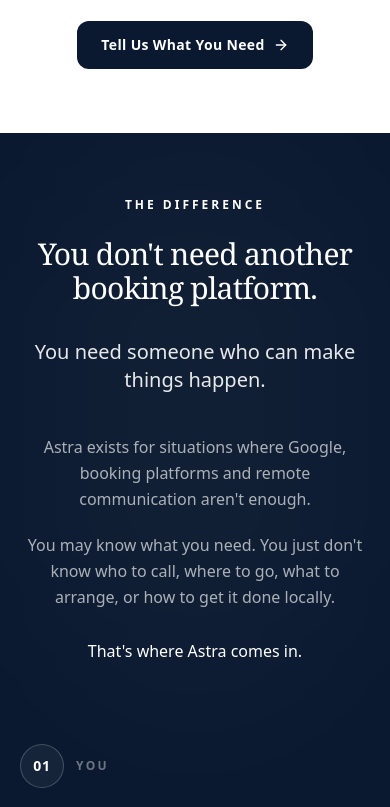
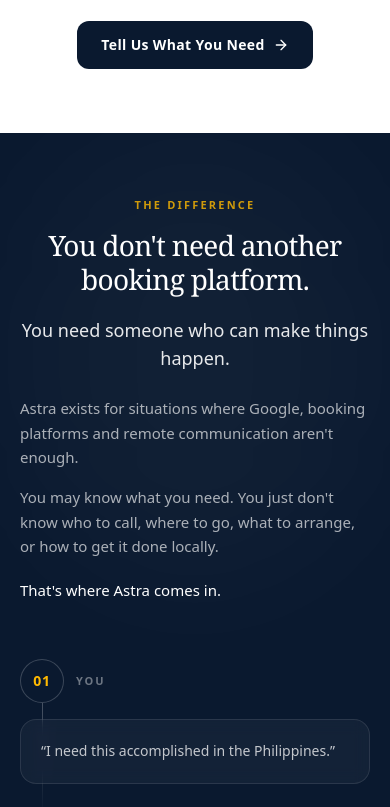
Before and after one commit to AllJacks1/astra_concierge_landing_page, a Next.js app: page / in a window 390 px wide. Shown: the part 4720-5527 px from the top of the page. Built offline with nearby package versions, Linux system fonts and the light colour scheme; a web font is replaced by a local one.

Commit message:
feat(ui): responsive

```diff
--- a/src/app/components/home/Founder.tsx
+++ b/src/app/components/home/Founder.tsx
@@ -8,7 +8,7 @@ export function Founder() {
       <div className="container-wide">
         <div className="grid lg:grid-cols-2 gap-12 lg:gap-20 items-center">
           {/* Portrait */}
-          <div className="relative order-2 lg:order-1">
+          <div className="relative order-1">
             <div className="relative aspect-[4/5] max-w-md mx-auto lg:mx-0 rounded-3xl overflow-hidden shadow-elevated">
               <Image
                 src="/images/astra_ceo.png"
@@ -21,7 +21,7 @@ export function Founder() {
           </div>
 
           {/* Content */}
-          <div className="order-1 lg:order-2">
+          <div className="order-2">
             <p className="eyebrow mb-4">A name and a face, not a brand</p>
             <h2 className="heading-lg mb-2">Mares Mae Nuera</h2>
             <p className="text-base font-medium text-navy/80 mb-1">
--- a/src/app/components/home/Positioning.tsx
+++ b/src/app/components/home/Positioning.tsx
@@ -2,25 +2,25 @@ export function Positioning() {
   return (
     <section className="relative section-padding bg-navy text-white overflow-hidden">
       {/* Soft ambient glow */}
-      <div className="pointer-events-none absolute inset-0">
-        <div className="absolute top-0 left-1/2 -translate-x-1/2 w-[80%] h-[40%] bg-white/[0.03] blur-[100px] rounded-full" />
-        <div className="absolute bottom-0 right-0 w-[50%] h-[40%] bg-gold/5 blur-[120px] rounded-full" />
+      <div className="pointer-events-none absolute inset-0" aria-hidden>
+        <div className="absolute top-0 left-1/2 -translate-x-1/2 w-[90%] sm:w-[80%] h-[35%] sm:h-[40%] bg-white/[0.03] blur-[80px] sm:blur-[100px] rounded-full" />
+        <div className="absolute bottom-0 right-0 w-[70%] sm:w-[50%] h-[30%] sm:h-[40%] bg-amber-400/5 blur-[100px] sm:blur-[120px] rounded-full" />
       </div>
 
-      <div className="relative container-wide pb-20">
+      <div className="relative container-wide pb-12 sm:pb-16 lg:pb-20">
         {/* Opening statement */}
-        <div className="max-w-3xl mx-auto text-center mb-20 lg:mb-24">
-          <p className="text-xs font-semibold tracking-[0.25em] uppercase text-gold/80 mb-6">
+        <div className="max-w-3xl mx-auto text-center mb-14 sm:mb-16 lg:mb-24">
+          <p className="text-[11px] sm:text-xs font-semibold tracking-[0.2em] sm:tracking-[0.25em] uppercase text-amber-400/80 mb-4 sm:mb-6">
             The difference
           </p>
-          <h2 className="font-serif text-3xl sm:text-4xl lg:text-5xl font-medium tracking-tight leading-[1.15] mb-8">
+          <h2 className="font-serif text-[1.75rem] sm:text-4xl lg:text-5xl font-medium tracking-tight leading-[1.2] sm:leading-[1.15] mb-5 sm:mb-8">
             You don&apos;t need another booking platform.
           </h2>
-          <p className="text-xl sm:text-2xl text-white/90 font-medium mb-10">
+          <p className="text-lg sm:text-xl lg:text-2xl text-white/90 font-medium mb-6 sm:mb-10">
             You need someone who can make things happen.
           </p>
 
-          <div className="space-y-5 text-base sm:text-lg text-white/65 leading-relaxed max-w-2xl mx-auto">
+          <div className="space-y-4 sm:space-y-5 text-[15px] sm:text-base lg:text-lg text-white/65 leading-relaxed max-w-2xl mx-auto text-left sm:text-center">
             <p>
               Astra exists for situations where Google, booking platforms and
               remote communication aren&apos;t enough.
@@ -29,18 +29,21 @@ export function Positioning() {
               You may know what you need. You just don&apos;t know who to call,
               where to go, what to arrange, or how to get it done locally.
             </p>
-            <p className="text-white font-medium pt-2">
+            <p className="text-white font-medium pt-1 sm:pt-2">
               That&apos;s where Astra comes in.
             </p>
           </div>
         </div>
 
-        {/* Interactive process flow */}
+        {/* Process flow */}
         <div className="relative">
-          {/* Connecting line (desktop) */}
-          <div className="hidden lg:block absolute top-[2.75rem] left-[12.5%] right-[12.5%] h-px bg-gradient-to-r from-transparent via-white/20 to-transparent" />
+          {/* Horizontal connector — desktop only */}
+          <div
+            className="hidden lg:block absolute top-[2.75rem] left-[12.5%] right-[12.5%] h-px bg-gradient-to-r from-transparent via-white/20 to-transparent"
+            aria-hidden
+          />
 
-          <div className="grid sm:grid-cols-2 lg:grid-cols-4 gap-6 lg:gap-8">
+          <div className="grid grid-cols-1 sm:grid-cols-2 lg:grid-cols-4 gap-8 sm:gap-6 lg:gap-8">
             {[
               {
                 step: "01",
@@ -64,28 +67,37 @@ export function Positioning() {
               },
             ].map((item, i) => (
               <div key={item.step} className="group relative">
-                {/* Step number */}
-                <div className="flex items-center gap-3 mb-5">
+                {/* Vertical connector — mobile only (between steps) */}
+                {i < 3 && (
+                  <div
+                    className="sm:hidden absolute left-[1.375rem] top-[2.75rem] bottom-[-2rem] w-px bg-gradient-to-b from-white/25 to-transparent"
+                    aria-hidden
+                  />
+                )}
+
+                {/* Step header */}
+                <div className="flex items-center gap-3 mb-4 sm:mb-5 relative z-10">
                   <span
-                    className="flex h-11 w-11 items-center justify-center rounded-full border border-white/20 bg-white/5 text-sm font-semibold tracking-wider text-gold
-                                   group-hover:bg-gold group-hover:text-navy group-hover:border-gold
-                                   transition-all duration-300"
+                    className="flex h-11 w-11 shrink-0 items-center justify-center rounded-full border border-white/20 bg-navy text-sm font-semibold tracking-wider text-amber-400
+                               group-hover:bg-amber-400 group-hover:text-navy group-hover:border-amber-400
+                               transition-all duration-300"
                   >
                     {item.step}
                   </span>
-                  <span className="text-xs font-semibold tracking-[0.2em] uppercase text-white/40 group-hover:text-gold transition-colors duration-300">
+                  <span className="text-[11px] sm:text-xs font-semibold tracking-[0.18em] sm:tracking-[0.2em] uppercase text-white/40 group-hover:text-amber-400 transition-colors duration-300">
                     {item.label}
                   </span>
                 </div>
 
                 {/* Card */}
                 <div
-                  className="relative h-full rounded-2xl border border-white/10 bg-white/[0.04] p-6
-                                backdrop-blur-sm
-                                group-hover:bg-white/[0.07] group-hover:border-white/20
-                                transition-all duration-300"
+                  className="relative rounded-2xl border border-white/10 bg-white/[0.04] p-5 sm:p-6
+                             backdrop-blur-sm
+                             group-hover:bg-white/[0.07] group-hover:border-white/20
+                             transition-all duration-300
+                             sm:h-full"
                 >
-                  <p className="text-[15px] leading-relaxed text-white/75 group-hover:text-white/90 transition-colors duration-300">
+                  <p className="text-[14px] sm:text-[15px] leading-relaxed text-white/75 group-hover:text-white/90 transition-colors duration-300">
                     “{item.text}”
                   </p>
                 </div>
```
